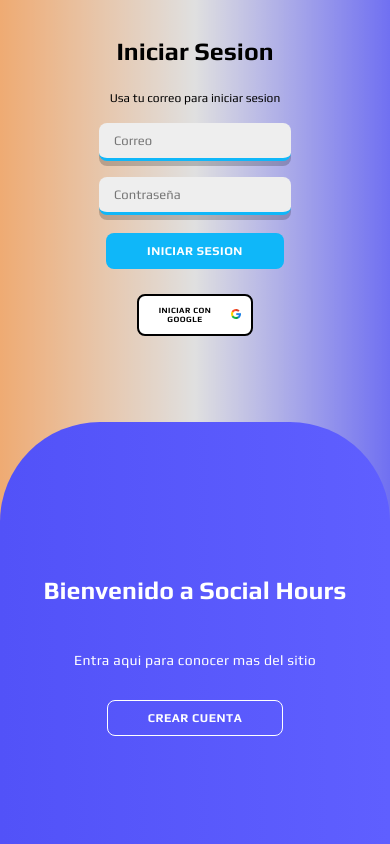
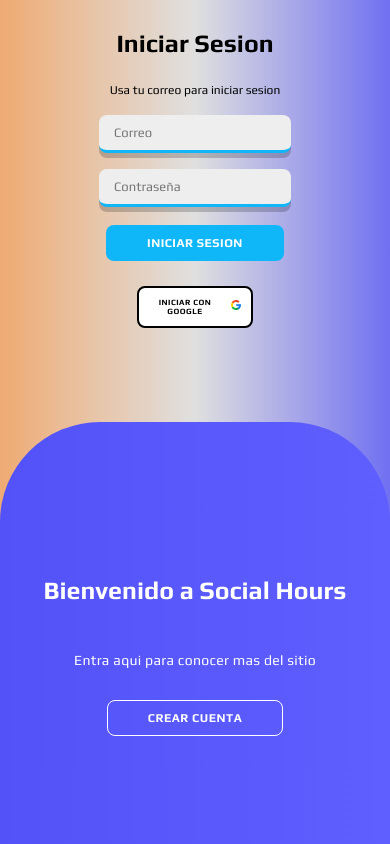
Before and after one commit to 4658410-prog/social-hours, a website: page html/login.html in a window 390 px wide. Drawn offline with Linux system fonts and the light colour scheme; some packages are replaced by stand-ins of ours; a script that the page names is missing; a web font is replaced by a local one.

Commit message:
Adjust loginContenido height from 46% to 44%

```diff
--- a/css/login.css
+++ b/css/login.css
@@ -271,7 +271,7 @@ body.swal2-shown {
     position: absolute;
     left: 0;
     width: 100%;
-    height: 46%;
+    height: 44%;
     display: flex;
     flex-direction: column;
     justify-content: center;
```
